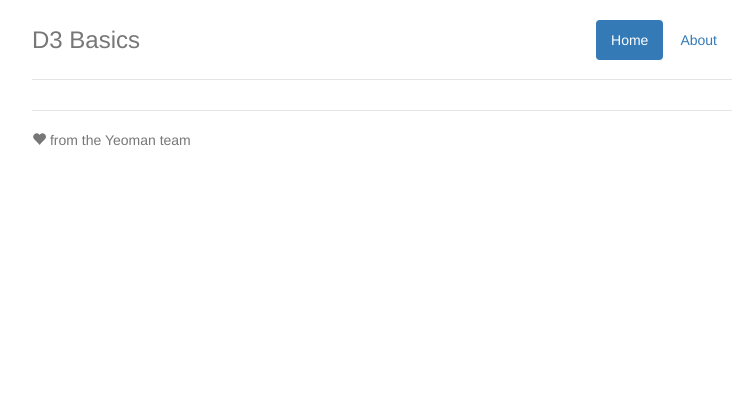
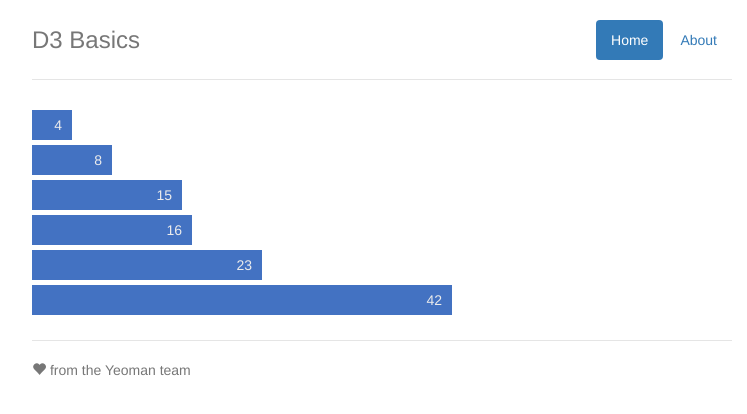
Before and after one commit to codenameyau/d3-basics, a website: page app/index.html in a window 1280 px wide. Shown: the whole page, without its empty margins (258-1005 px from the left). Drawn offline with nearby package versions, Linux system fonts and the light colour scheme; files that its build step writes are made by us from their sources.

Commit message:
Adding basic horizontal bar graph

```diff
--- a/app/index.html
+++ b/app/index.html
@@ -31,9 +31,10 @@
         <h3 class="text-muted">D3 Basics</h3>
       </div>
 
-      <div class="chart">
+      <div class="chart" id="chart-body">
       </div>
 
+      <br>
       <div class="footer">
         <p><span class="glyphicon glyphicon-heart"></span> from the Yeoman team</p>
       </div>
--- a/app/scripts/main.js
+++ b/app/scripts/main.js
@@ -1 +1,17 @@
+'use strict';
+
 /* D3 Demo */
+
+/* D3: Basic Bar Graph */
+var data = [4, 8, 15, 16, 23, 42];
+d3.select('#chart-body')
+  .selectAll('div')
+  .data(data)
+  .enter().append('div')
+  .style('width', function(d) {return d * 10 + 'px';})
+  .style('background-color', '#4372c2')
+  .style('color', '#ececec')
+  .style('margin', '5px 0px')
+  .style('padding', '5px 10px')
+  .style('text-align', 'right')
+  .text(function(d) {return d;});
```
